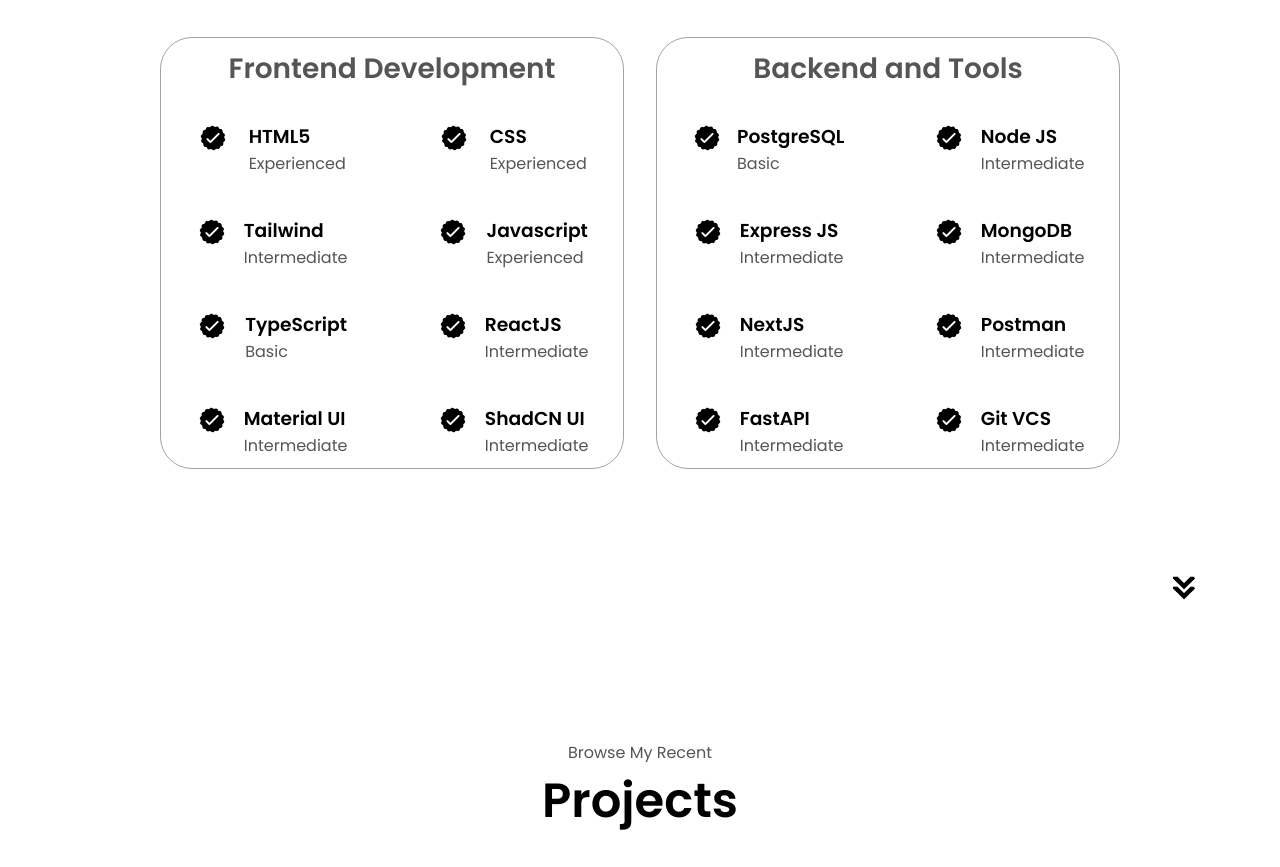
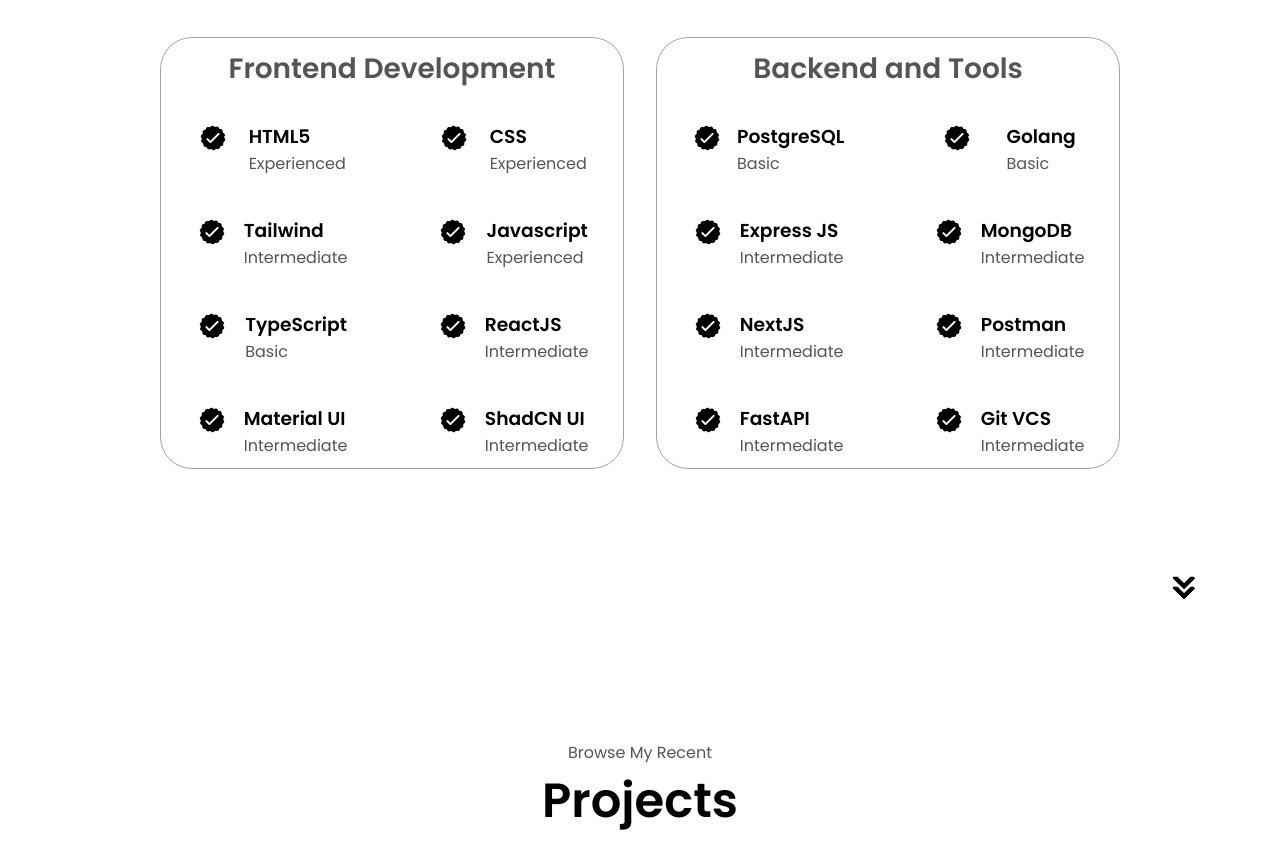
Before and after one commit to DhyanRaiBM/Portfolio, a React (Vite) app: page / in a window 1280 px wide. Shown: the part 1788-2655 px from the top of the page. Built offline with nearby package versions, Linux system fonts and the light colour scheme.

Commit message:
Update skills

```diff
--- a/src/constants/index.ts
+++ b/src/constants/index.ts
@@ -66,8 +66,8 @@ export const backendExperience: Experience[] = [
   {
     imgSrc: './assets/checkmark.png',
     altText: 'Experience icon',
-    title: 'Node JS',
-    level: 'Intermediate',
+    title: 'Golang',
+    level: 'Basic',
   },
   {
     imgSrc: './assets/checkmark.png',
```
